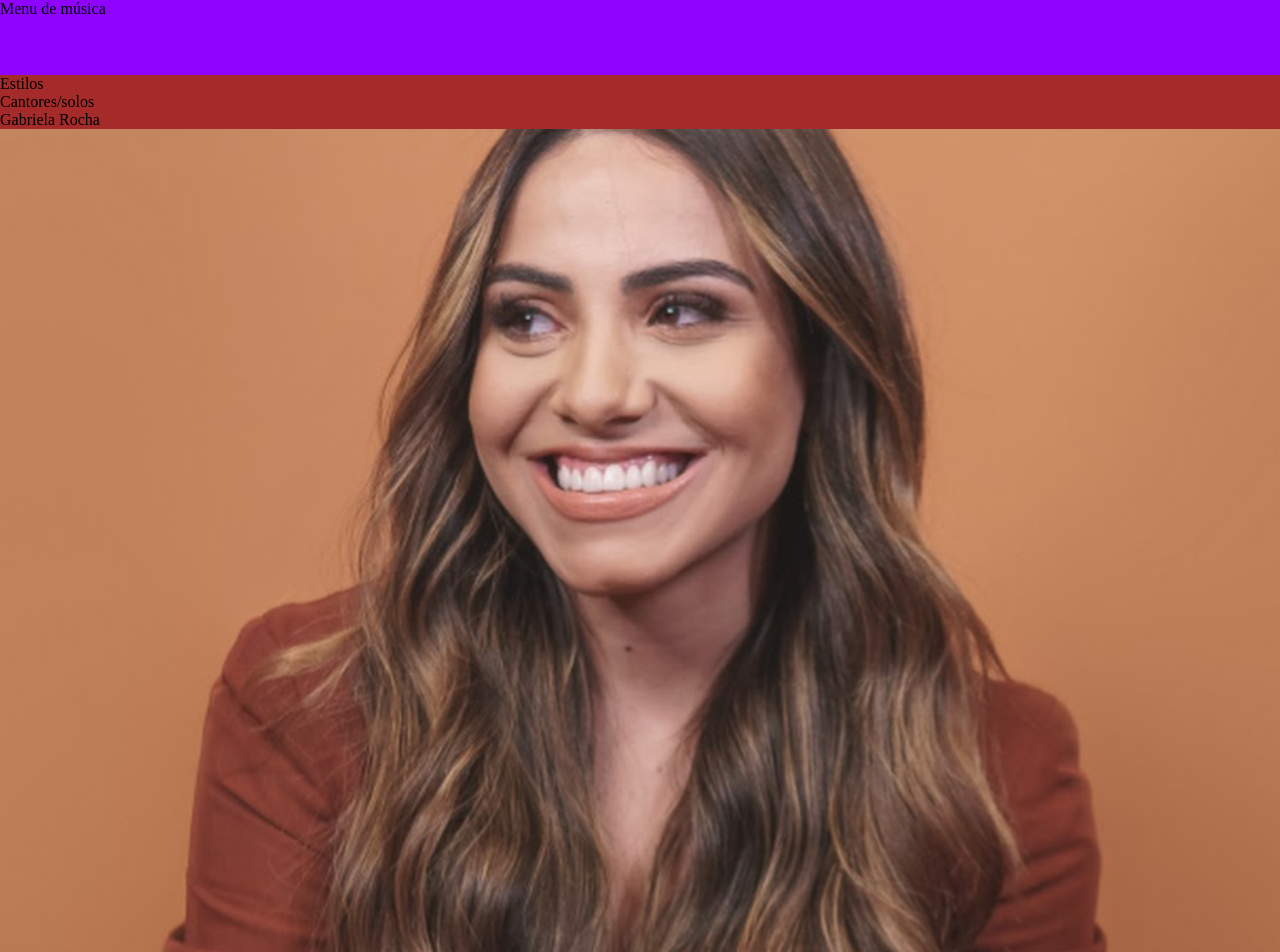
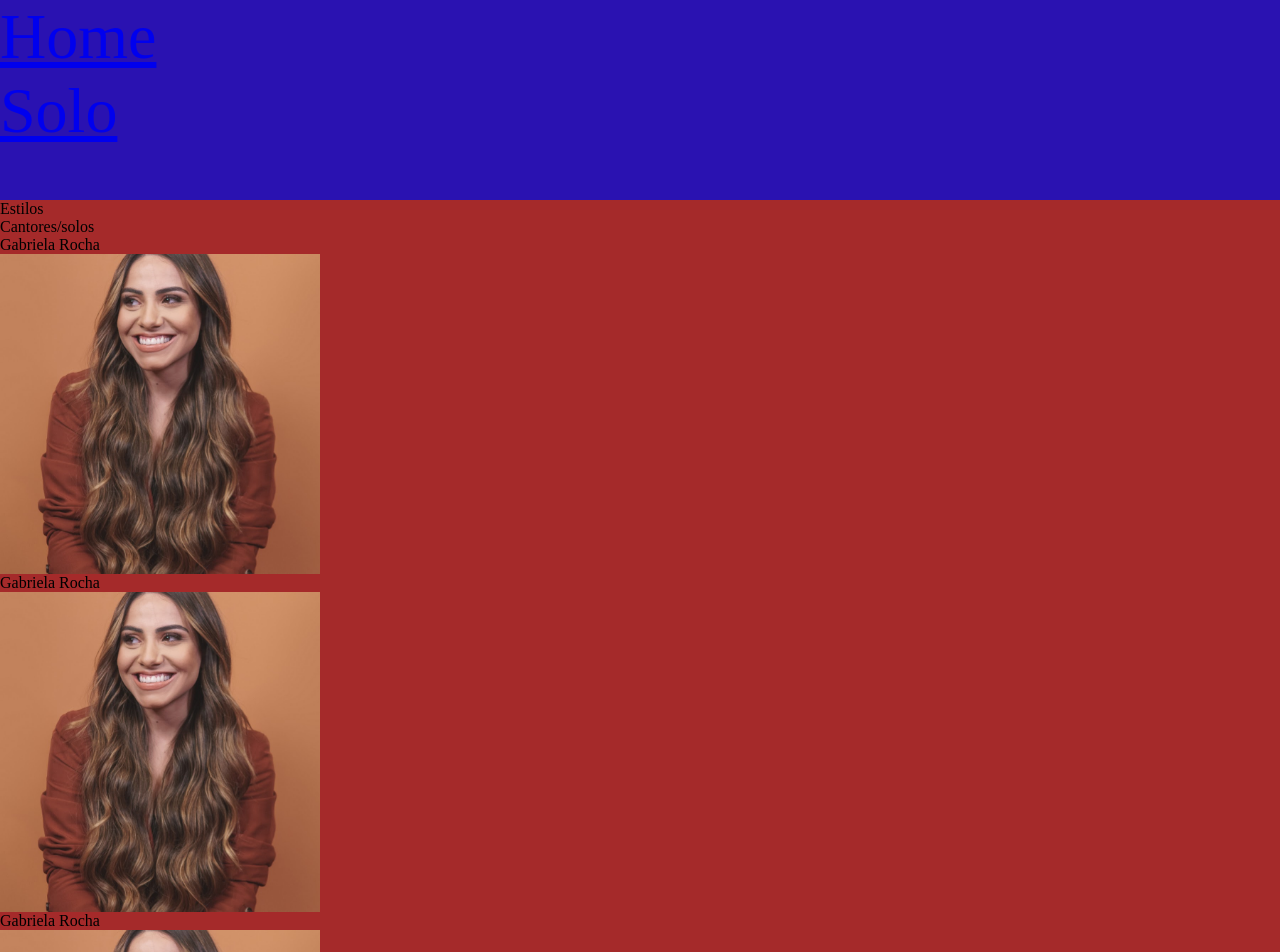
Before and after one commit to CalebeKun/2i2t, a plain HTML site: page 2i2t (2)/index.html in a window 1280 px wide. Shown: the top 952 px of the page. Drawn offline with Linux system fonts and the light colour scheme.

Commit message:
Add files via upload

```diff
--- a/2i2t (2)/index.html
+++ b/2i2t (2)/index.html
@@ -8,7 +8,12 @@
 </head>
 <body>
     <header class="menu">
-        Menu de música
+       <nav>
+        <ul>
+            <li><a href="index.html">Home</a></li>
+            <li><a href="solo.html">Solo</a></li>
+        </ul>
+       </nav>
     </header>
     <section class="conteudomsc">
         <div class="conteudo">
@@ -23,6 +28,38 @@
                     <div>
                         <img class="img-in" src="./Img/Gospel/Gab.jpg" alt=""></div>
                 </div>
+
+                <div class="solo">
+                    <div>Gabriela Rocha</div>
+                    <div>
+                        <img class="img-in" src="./Img/Gospel/Gab.jpg" alt=""></div>
+                </div>
+
+                <div class="solo">
+                    <div>Gabriela Rocha</div>
+                    <div>
+                        <img class="img-in" src="./Img/Gospel/Gab.jpg" alt=""></div>
+                </div>
+
+                <div class="solo">
+                    <div>Gabriela Rocha</div>
+                    <div>
+                        <img class="img-in" src="./Img/Gospel/Gab.jpg" alt=""></div>
+                </div>
+
+                <div class="solo">
+                    <div>Gabriela Rocha</div>
+                    <div>
+                        <img class="img-in" src="./Img/Gospel/Gab.jpg" alt=""></div>
+                </div>
+
+                <div class="solo">
+                    <div>Gabriela Rocha</div>
+                    <div>
+                        <img class="img-in" src="./Img/Gospel/Gab.jpg" alt=""></div>
+                </div>
+
+
             </div>
             <div class="desc-grupo">
                 Grupos
--- a/2i2t (2)/musica.css
+++ b/2i2t (2)/musica.css
@@ -50,3 +50,33 @@ body {
 .img-in{
     width: 100%;
 }
+@media screen and (min-width:   768px) {
+    .menu {
+        height: 120px;
+        background-color: cyan;
+        color: chartreuse;
+        font-size: 32px;
+    }
+    .img-in {
+        width: 50%;
+
+    }
+    .desc-solo{
+        display: grid;
+    }
+}
+
+@media screen and (min-width:   1280px) {
+    .menu {
+        height: 200px;
+        background-color: rgb(42, 18, 177);
+        color: chartreuse;
+        font-size: 64px;
+
+    }
+
+}
+
+.img-in {
+    width: 25%;
+}
```
Also changed, not shown: 2i2t (2)/solo.html (added, +8 -0 lines).
